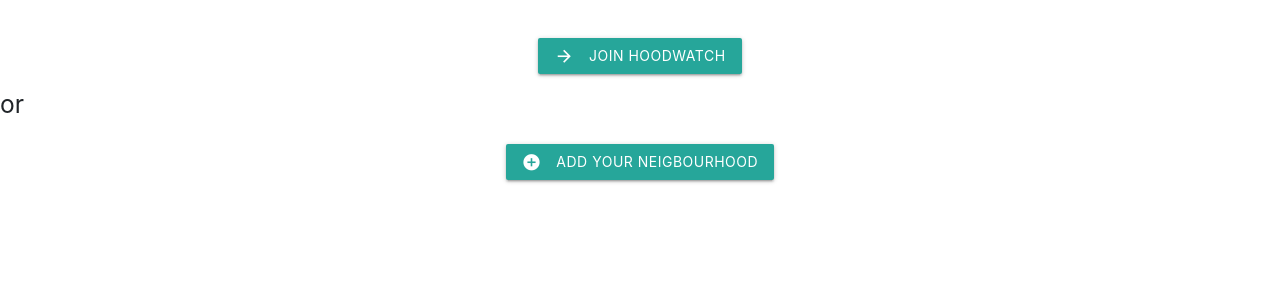
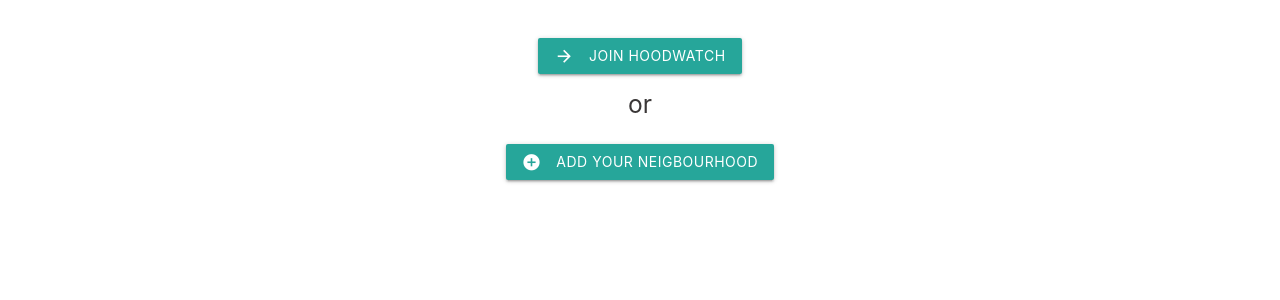
Before and after one commit to maxwellharon/Ujirani, a Django app: page / in a window 1280 px wide. Shown: the part 331-631 px from the top of the page. Run offline with Django 3.2, Linux system fonts and the light colour scheme; the visitor is signed in with stand-in values (Sample User, id 1); some libraries are stand-ins or nearby versions.

Commit message:
h5 styling

```diff
--- a/static/css/style.css
+++ b/static/css/style.css
@@ -9,3 +9,7 @@ h4{
   text-align: center;
   text-decoration: none;
 }
+h5{
+  text-align: center;
+  color: #3a3737;
+}
```
